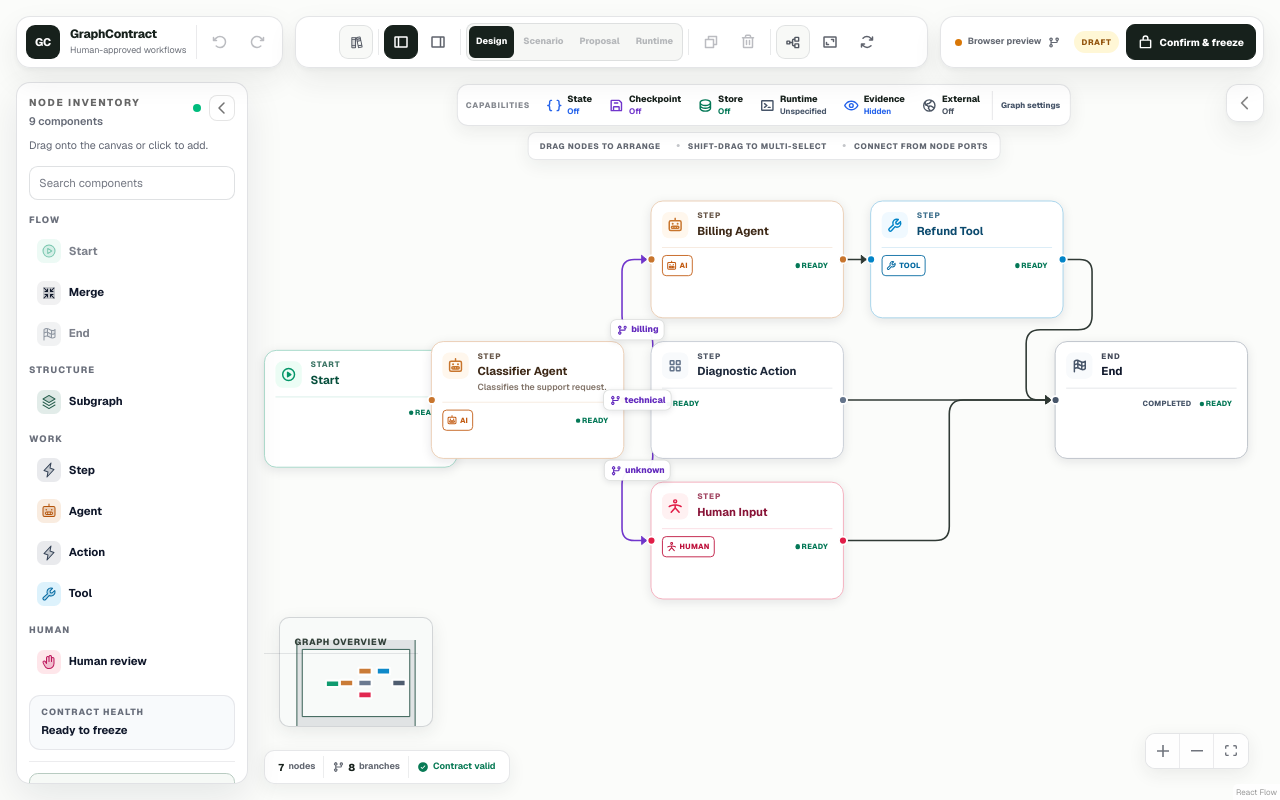
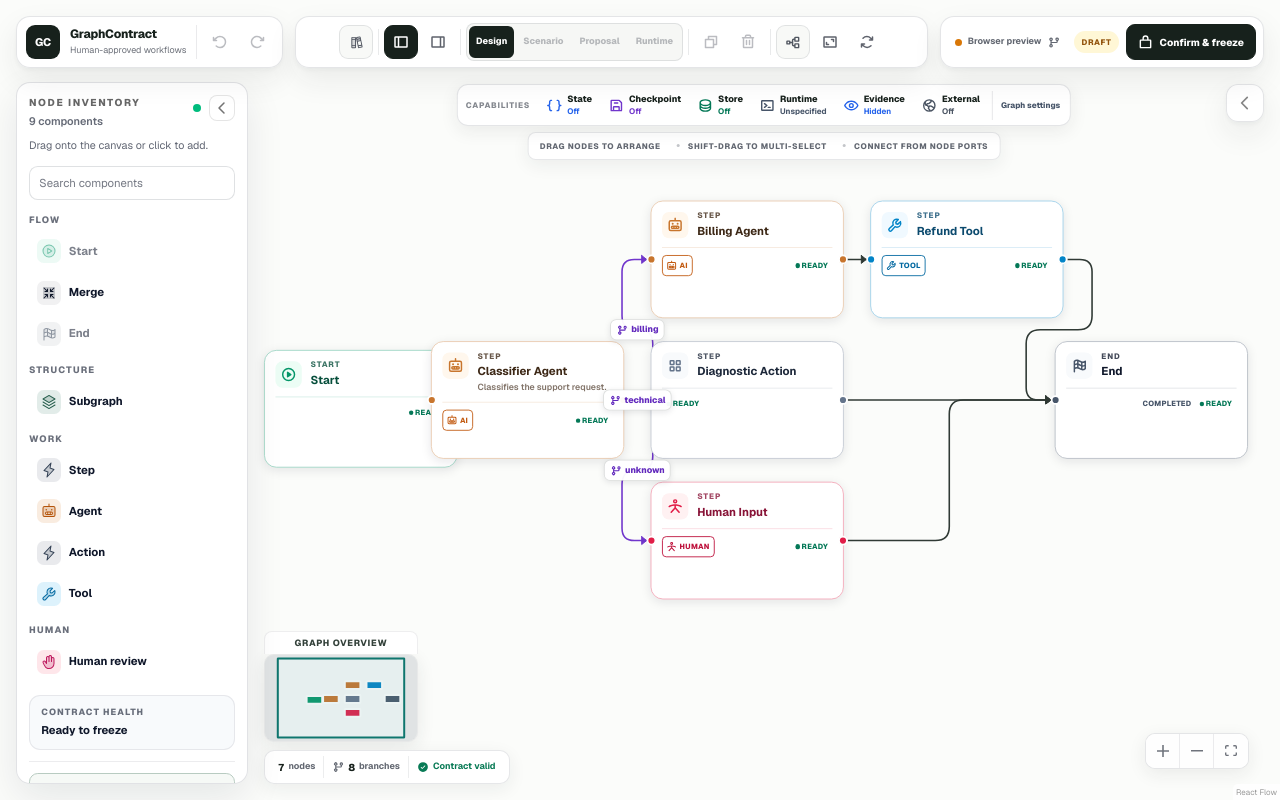
Before and after one commit to vijaybadana/graphcontract, a Next.js app: page / in a window 1280 px wide. Built offline with nearby package versions, Linux system fonts and the light colour scheme.

Commit message:
fix(canvas): isolate overview viewport outline

```diff
--- a/src/features/workspace/graph-overview.css
+++ b/src/features/workspace/graph-overview.css
@@ -2,9 +2,10 @@
   bottom: 58px !important;
   left: calc(var(--palette-offset) + 16px) !important;
   width: 154px !important;
-  height: 110px !important;
+  height: 88px !important;
   overflow: hidden;
-  border: 1px solid rgb(17 24 39 / 16%) !important;
+  margin: 0 !important;
+  border: 1px solid rgb(17 24 39 / 7%) !important;
   border-radius: 10px !important;
   background: #f8faf9 !important;
   box-shadow: 0 5px 18px rgb(35 43 39 / 9%);
@@ -18,7 +19,10 @@
   left: calc(var(--palette-offset) + 16px);
   width: 154px;
   min-height: 22px;
-  border-bottom: 1px solid rgb(17 24 39 / 10%);
+  border: 1px solid rgb(17 24 39 / 7%);
+  border-bottom: 0;
+  border-radius: 8px 8px 0 0;
+  background: rgb(255 255 255 / 92%);
   color: #33413a;
   font-size: 9px;
   font-weight: 760;
@@ -30,15 +34,10 @@
   transition: left 180ms cubic-bezier(0.4, 0, 0.2, 1);
 }
 
-.workspace-stage .canvas-minimap .react-flow__minimap-svg {
-  width: 100%;
-  height: calc(100% - 22px);
-  margin-top: 22px;
-}
-
 .workspace-stage .canvas-minimap .react-flow__minimap-mask {
   shape-rendering: geometricPrecision;
-  stroke-linejoin: round;
+  stroke: transparent;
+  stroke-width: 0;
 }
 
 .workspace-stage .canvas-minimap .graph-overview-node {
@@ -51,8 +50,27 @@
   stroke-width: 3;
 }
 
+.workspace-stage .canvas-minimap-viewport-overlay {
+  position: absolute;
+  z-index: 6;
+  bottom: 58px;
+  left: calc(var(--palette-offset) + 16px);
+  width: 154px;
+  height: 88px;
+  overflow: visible;
+  pointer-events: none;
+  transition: left 180ms cubic-bezier(0.4, 0, 0.2, 1);
+}
+
+.workspace-stage .graph-overview-viewport {
+  fill: rgb(15 118 110 / 8%);
+  stroke: #0f766e;
+  stroke-width: 2;
+}
+
 @media (max-width: 1099px) {
   .workspace-stage .canvas-minimap,
+  .workspace-stage .canvas-minimap-viewport-overlay,
   .workspace-stage .canvas-minimap-title {
     display: none;
   }
@@ -60,6 +78,7 @@
 
 @media (prefers-reduced-motion: reduce) {
   .workspace-stage .canvas-minimap,
+  .workspace-stage .canvas-minimap-viewport-overlay,
   .workspace-stage .canvas-minimap-title {
     transition: none;
   }
--- a/src/features/workspace/graph-overview.tsx
+++ b/src/features/workspace/graph-overview.tsx
@@ -1,7 +1,14 @@
 'use client';
 
-import { MiniMap, type MiniMapNodeProps, useReactFlow } from '@xyflow/react';
-import { useCallback, type MouseEvent } from 'react';
+import {
+  MiniMap,
+  type MiniMapNodeProps,
+  useNodes,
+  useReactFlow,
+  useStore,
+  useViewport,
+} from '@xyflow/react';
+import { useCallback, useMemo, type MouseEvent } from 'react';
 
 import type { CanvasFlowNode } from '@/src/features/canvas/canvas-node';
 
@@ -13,6 +20,19 @@ const stepColors = {
   human: '#e11d48',
   tool: '#0284c7',
 } as const;
+const overviewWidth = 154;
+const overviewHeight = 88;
+const overviewOffsetScale = 5;
+
+type Rect = { x: number; y: number; width: number; height: number };
+
+function unionRects(first: Rect, second: Rect): Rect {
+  const x = Math.min(first.x, second.x);
+  const y = Math.min(first.y, second.y);
+  const right = Math.max(first.x + first.width, second.x + second.width);
+  const bottom = Math.max(first.y + first.height, second.y + second.height);
+  return { x, y, width: right - x, height: bottom - y };
+}
 
 function overviewNodeColor(node: CanvasFlowNode) {
   if (node.type === 'contractNode') {
@@ -62,6 +82,65 @@ export function GraphOverviewNode({
   );
 }
 
+/**
+ * React Flow's stock minimap mask is one compound path. Stroking it outlines
+ * both the outer map bounds and the viewport, which reads as two competing
+ * boxes. This overlay recreates the same viewBox and draws only the viewport.
+ */
+function GraphOverviewViewport() {
+  const nodes = useNodes<CanvasFlowNode>();
+  const viewport = useViewport();
+  const flowWidth = useStore((state) => state.width);
+  const flowHeight = useStore((state) => state.height);
+  const { getNodesBounds } = useReactFlow<CanvasFlowNode>();
+
+  const geometry = useMemo(() => {
+    const view = {
+      x: -viewport.x / viewport.zoom,
+      y: -viewport.y / viewport.zoom,
+      width: flowWidth / viewport.zoom,
+      height: flowHeight / viewport.zoom,
+    };
+    const visibleNodes = nodes.filter((node) => !node.hidden);
+    const graphBounds = visibleNodes.length > 0 ? getNodesBounds(visibleNodes) : view;
+    const bounds = unionRects(graphBounds, view);
+    const viewScale = Math.max(
+      bounds.width / overviewWidth,
+      bounds.height / overviewHeight,
+    );
+    const offset = overviewOffsetScale * viewScale;
+    const width = viewScale * overviewWidth + offset * 2;
+    const height = viewScale * overviewHeight + offset * 2;
+
+    return {
+      view,
+      viewBox: `${bounds.x - (viewScale * overviewWidth - bounds.width) / 2 - offset} ${
+        bounds.y - (viewScale * overviewHeight - bounds.height) / 2 - offset
+      } ${width} ${height}`,
+    };
+  }, [flowHeight, flowWidth, getNodesBounds, nodes, viewport]);
+
+  return (
+    <svg
+      aria-hidden="true"
+      className="canvas-minimap-viewport-overlay"
+      viewBox={geometry.viewBox}
+    >
+      <rect
+        className="graph-overview-viewport"
+        data-testid="graph-overview-viewport"
+        x={geometry.view.x}
+        y={geometry.view.y}
+        width={geometry.view.width}
+        height={geometry.view.height}
+        rx={4}
+        ry={4}
+        vectorEffect="non-scaling-stroke"
+      />
+    </svg>
+  );
+}
+
 export function GraphOverview() {
   const { getZoom, setCenter } = useReactFlow();
   const navigateTo = useCallback(
@@ -86,10 +165,13 @@ export function GraphOverview() {
         nodeComponent={GraphOverviewNode}
         bgColor="#f8faf9"
         maskColor="rgb(15 23 42 / 10%)"
-        maskStrokeColor="#315b4f"
-        maskStrokeWidth={1.8}
+        maskStrokeColor="transparent"
+        maskStrokeWidth={0}
+        offsetScale={overviewOffsetScale}
+        style={{ width: overviewWidth, height: overviewHeight }}
         className="canvas-minimap"
       />
+      <GraphOverviewViewport />
     </>
   );
 }
```
Also changed, not shown: 2 other files (tests, documents, lock files or other folders).
